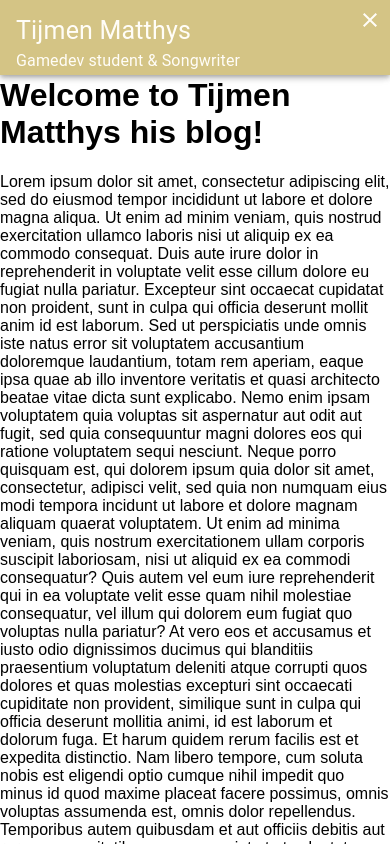
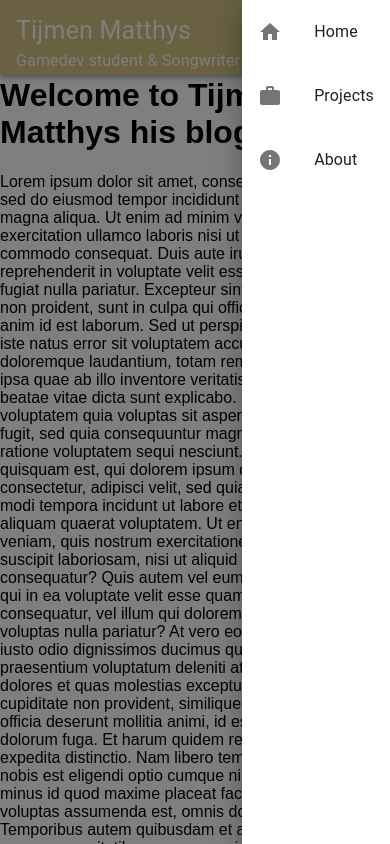
Before and after one commit to brmatthy/blog, a React (Create React App) app in the folder web/: page / in a window 390 px wide. Both pictures are taken after a click on the button 370 px from the left and 20 px from the top of the page. Shown: the top 844 px of the page. Built offline with nearby package versions, Linux system fonts and the light colour scheme.

Commit message:
Navbar add drawer

```diff
--- a/web/src/components/NavBar.js
+++ b/web/src/components/NavBar.js
@@ -1,5 +1,5 @@
 import React from 'react';
-import {AppBar, Drawer, Grid, Slide, Tab, Tabs, Typography, useMediaQuery, useScrollTrigger, useTheme} from '@mui/material';
+import {AppBar, Drawer, Grid, List, ListItem, ListItemIcon, ListItemText, Slide, Tab, Tabs, Typography, useMediaQuery, useScrollTrigger, useTheme} from '@mui/material';
 import {Link, useLocation} from "react-router-dom";
 import HomeIcon from '@mui/icons-material/Home';
 import MenuIcon from '@mui/icons-material/Menu';
@@ -65,6 +65,20 @@ function DesktopTabs(){
     );
 }
 
+function MoblieNav({icon, name, to}){
+    return(
+            <List>
+                <ListItem>
+                    <ListItemIcon>
+                        {icon}
+                    </ListItemIcon>
+                    <ListItemText primary={name}/>
+                </ListItem>
+            </List>
+        );
+
+}
+
 function NavBar(){
     const location = useLocation();
     const mobileBreak = useMediaQuery('(max-width:600px)');
@@ -103,7 +117,7 @@ function NavBar(){
                                     color="inherit"
                                     onClick={toggleDrawer}
                                 >
-                                    {open ? (<CloseIcon/>) : (<MenuIcon />)}
+                                    <MenuIcon />
                                 </IconButton>
                             ) : (
                                 <DesktopTabs/>
@@ -111,8 +125,27 @@ function NavBar(){
                         }
                     </Grid>
                 </Grid>
-
-
+                <Drawer
+                    anchor='right'
+                    open={open}
+                    onClose={toggleDrawer}
+                >
+                    <MoblieNav
+                        icon={<HomeIcon/>}
+                        name='Home'
+                        to='/'
+                    />
+                    <MoblieNav
+                        icon={<WorkIcon/>}
+                        name='Projects'
+                        to='/projects'
+                    />
+                    <MoblieNav
+                        icon={<InfoIcon/>}
+                        name='About'
+                        to='/about'
+                    />
+                </Drawer>
             </AppBar>
 
         </HideOnScroll>
```
